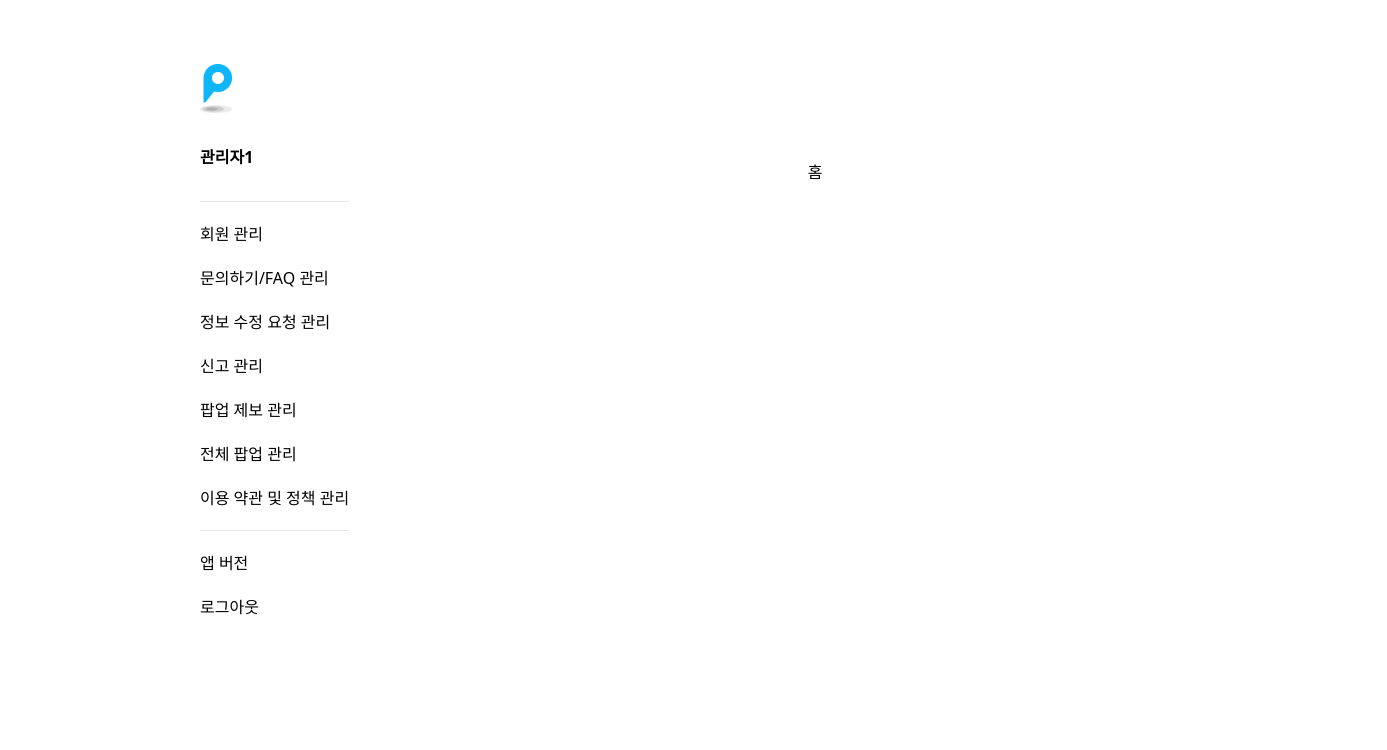
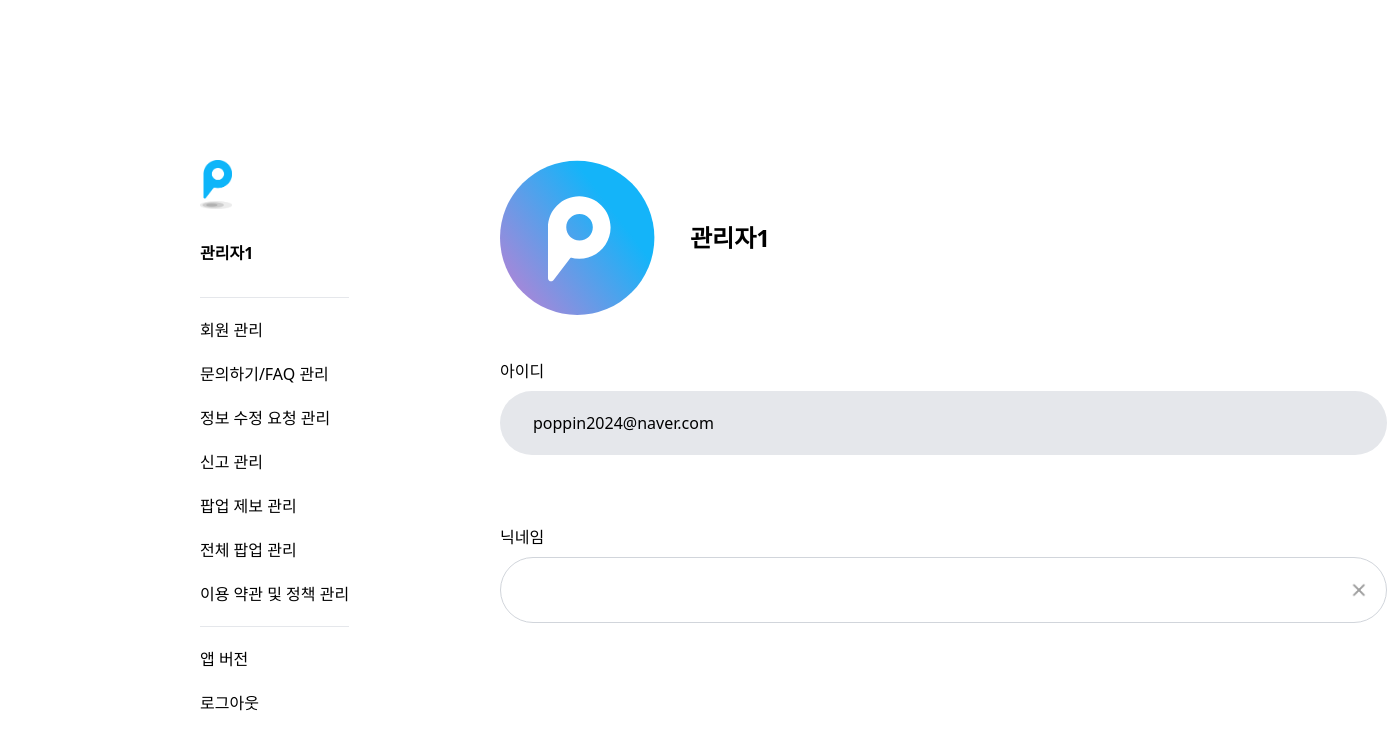
Before and after one commit to leejh4197/PoppinAdmin, a React (Vite) app: page /home in a window 1280 px wide. Shown: the top 750 px of the page, 1387 px wide, since content can reach past the window. Built offline with nearby package versions, Linux system fonts and the light colour scheme.

Commit message:
[FEAT]홈화면 구성

```diff
--- a/src/components/sideBar/SideBar.tsx
+++ b/src/components/sideBar/SideBar.tsx
@@ -9,7 +9,7 @@ const SideBar = () => {
 
   return (
     <>
-      <div className="flex flex-col absolute pl-[200px] h-full pt-[64px]">
+      <div className="flex flex-col absolute pl-[200px] h-full pt-[160px]">
         <img className="w-8" src="Logo.png" />
         <div>
           <button className="font-bold py-8" onClick={() => navigate("/home")}>
--- a/src/index.css
+++ b/src/index.css
@@ -4,6 +4,6 @@
 
 @layer components {
   .flexCenter {
-    @apply w-full h-full flex justify-center items-center pl-[350px] pt-[160px];
+    @apply w-full h-full flex flex-col pl-[500px] pt-[160px];
   }
 }
--- a/src/pages/homePage/Home.tsx
+++ b/src/pages/homePage/Home.tsx
@@ -1,5 +1,36 @@
+import { useState } from "react";
+
 function Home() {
-  return <div className="flexCenter">홈</div>;
+  const [adminId, setAdminId] = useState("poppin2024@naver.com");
+  return (
+    <div className="flexCenter">
+      <div className="flex items-center mb-[44px]">
+        <img
+          className="w-[155px] h-[155px] mr-[35px]"
+          src="/profile.svg"
+          alt=""
+        />
+        <div className="font-bold text-2xl">관리자1</div>
+      </div>
+      <div className="mb-[70px]">
+        <div className="mb-2">아이디</div>
+        <input
+          className="outline-none bg-gray-200 py-[20px] pl-[33px] rounded-full w-[887px]"
+          readOnly
+          value={adminId}
+        />
+      </div>
+      <div>
+        <div className="mb-2">닉네임</div>
+        <div className="relative inline-block">
+          <input className="outline-none border-gray-300 border py-[20px] pl-[33px] rounded-full w-[887px]" />
+          <button className="absolute right-0 top-1/2 transform -translate-y-1/2 mr-4">
+            <img className="w-6" src="/cancel.png" alt="" />
+          </button>
+        </div>
+      </div>
+    </div>
+  );
 }
 
 export default Home;
--- a/src/pages/memberManagementPage/MemberManager.tsx
+++ b/src/pages/memberManagementPage/MemberManager.tsx
@@ -1,5 +1,9 @@
 function MemberManager() {
-  return <div className="flexCenter">회원관리1!!!</div>;
+  return (
+    <div className="flexCenter">
+      <h1 className="font-bold text-4xl">회원관리</h1>
+    </div>
+  );
 }
 
 export default MemberManager;
```
Also changed, not shown: public/cancel.png (added), public/profile.svg (added).
